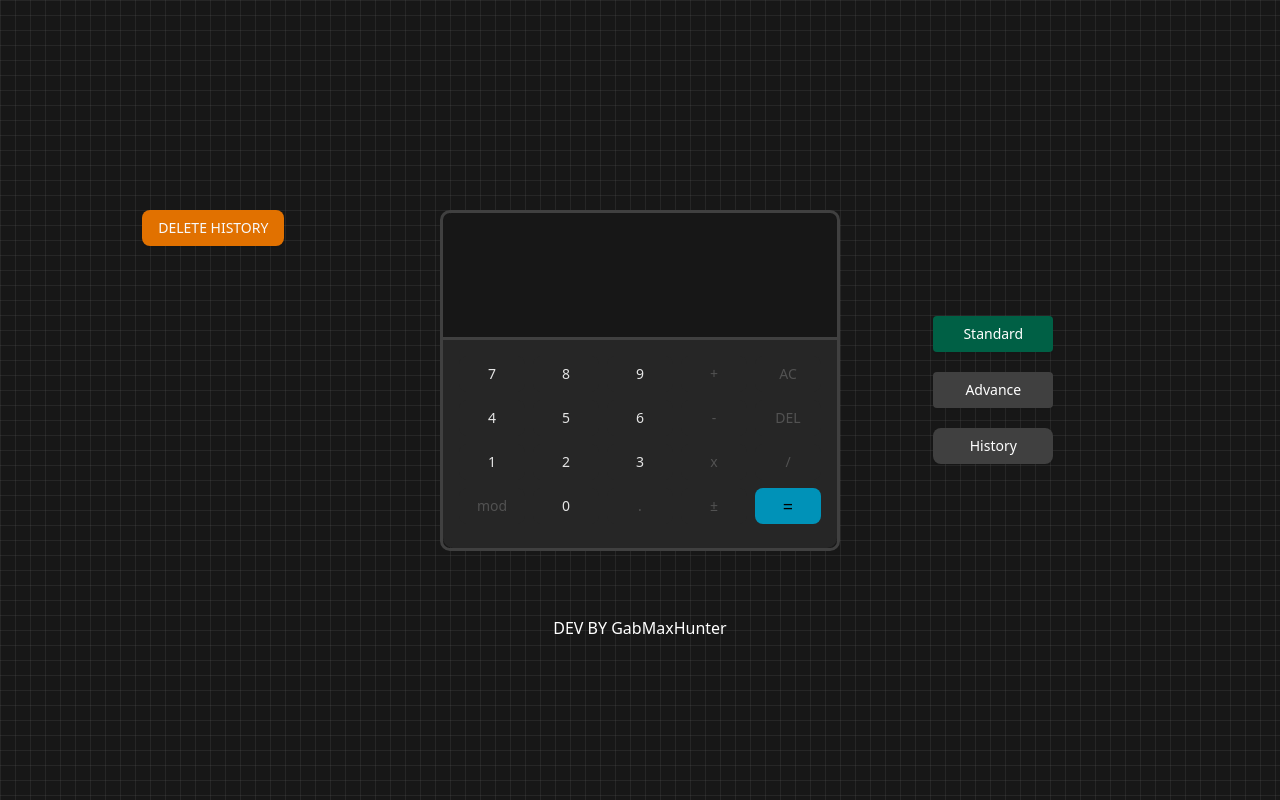
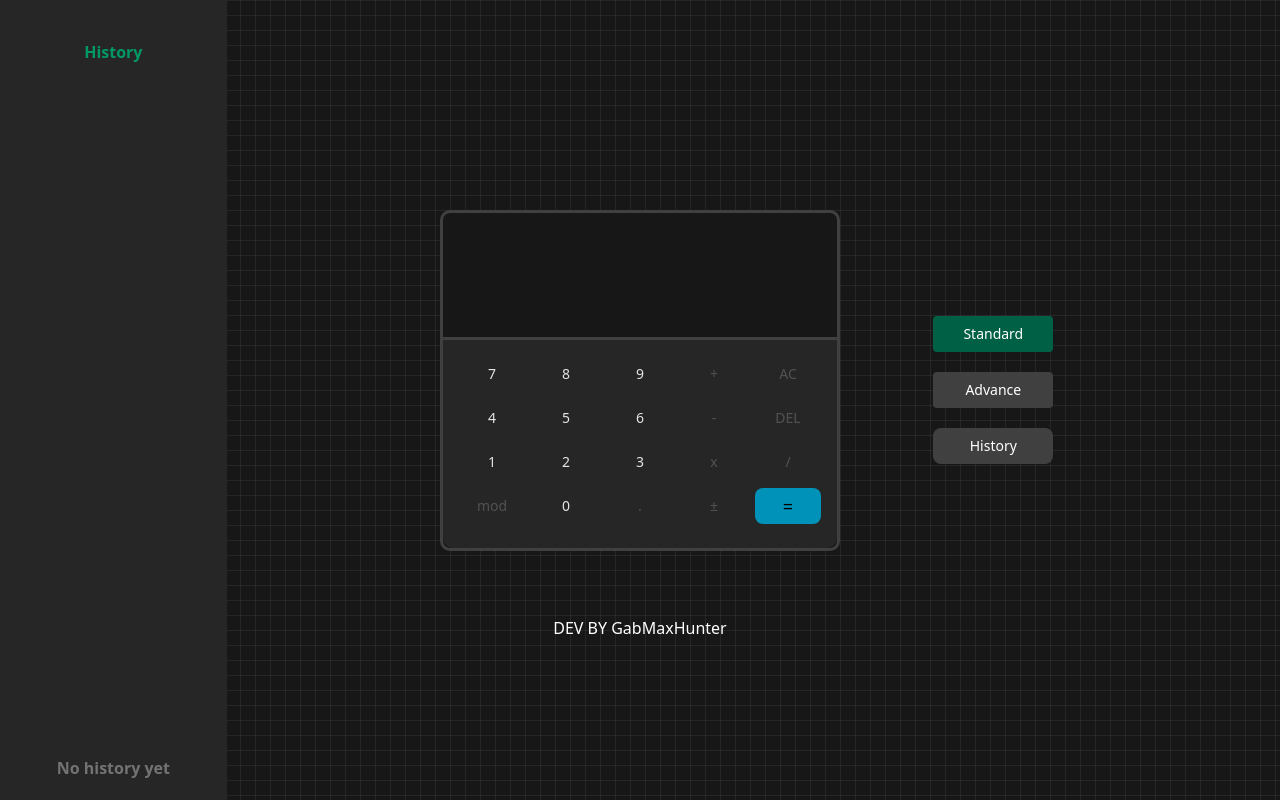
Before and after one commit to johngabbb/calculator-app, a React (Vite) app in the folder my-calculator/: page / in a window 1280 px wide. Built offline with nearby package versions, Linux system fonts and the light colour scheme.

Commit message:
Implemented history viewing

```diff
--- a/my-calculator/src/App.tsx
+++ b/my-calculator/src/App.tsx
@@ -27,7 +27,7 @@ function App() {
       className="grid grid-cols-3 content-center overflow-auto min-h-screen w-full bg-neutral-900 bg-image
       bg-[size:15px_15px] [background-image:linear-gradient(to_right,rgba(100,100,100,0.2)_1px,transparent_1px),linear-gradient(to_bottom,rgba(100,100,100,0.2)_1px,transparent_1px)]"
     >
-      <div>
+      <div className="bg-neutral-800 h-screen overflow-hidden mr-50">
         <HistoryTab
           historyClick={historyClick}
           historyArray={historyArray}
--- a/my-calculator/src/Components/Calculator/Advance/CalculatorAdvance.tsx
+++ b/my-calculator/src/Components/Calculator/Advance/CalculatorAdvance.tsx
@@ -2,9 +2,11 @@ import React, { useState } from "react";
 import DisplayOutputAdvance from "./DisplayOutput/DisplayOutputAdvance";
 import NumpadAdvance from "./Numpad/NumpadAdvance";
 
-interface Props {}
+interface Props {
+  addToHistory: (operation: string) => void;
+}
 
-const CalculatorAdvance = (props: Props) => {
+const CalculatorAdvance = ({ addToHistory }: Props) => {
   const [displayValue, setDisplayValue] = useState<string>("");
   const [displayFullOperation, setDisplayFullOperation] = useState<string>("");
   const [equalOperation, setEqualOperation] = useState<boolean>(false);
@@ -554,6 +556,7 @@ const CalculatorAdvance = (props: Props) => {
       setDisplayValue(result);
       setEqualOperation(true);
       setCurrentOperand("");
+      addToHistory(`${displayFullOperation} = ${result}`);
     } catch (error) {
       console.error("Error calculating result:", error);
       setDisplayValue("Syntax Error");
--- a/my-calculator/src/Components/HistoryTab/HistoryTab.tsx
+++ b/my-calculator/src/Components/HistoryTab/HistoryTab.tsx
@@ -1,4 +1,5 @@
 import { Button } from "../ui/button";
+import { ScrollArea } from "../ui/scroll-area";
 
 interface Props {
   historyClick: boolean;
@@ -12,19 +13,50 @@ const HistoryTab = ({ historyClick, historyArray, setHistoryArray }: Props) => {
   };
 
   return (
-    <>
-      <div className="mx-2 flex  justify-center">
-        <div className="h-full w-px bg-white"></div>
+    <div className="p-5 flex flex-col h-full">
+      <div className="text-emerald-600 font-bold p-5">History</div>
+
+      <ScrollArea className="flex-1 h-[calc(100vh-200px)]">
+        <div className="pr-4">
+          {historyArray.map((entry, index) => {
+            // Split the entry by the equals sign
+            const parts = entry.split("=");
+
+            if (parts.length >= 2) {
+              const operation = parts[0].trim();
+              const result = parts[1].trim();
+
+              return (
+                <div key={index} className="text-white p-3 m-3 bg-neutral-900 rounded-md">
+                  <div className="text-neutral-400 mb-1">{operation}</div>
+                  <div className="text-lg font-bold">{result}</div>
+                </div>
+              );
+            }
+
+            // Fallback
+            return (
+              <div key={index} className="text-white p-3 m-3 bg-neutral-900 rounded-md">
+                {entry}
+              </div>
+            );
+          })}
+        </div>
+      </ScrollArea>
+
+      <div className="mt-4">
+        {historyArray.length === 0 ? (
+          <p className="text-neutral-500 font-bold">No history yet</p>
+        ) : (
+          <Button
+            className="bg-emerald-800 hover:bg-emerald-950 transition-colors font-bold"
+            onClick={handleClearHistory}
+          >
+            Clear
+          </Button>
+        )}
       </div>
-      <div>
-        {historyArray.map((entry) => (
-          <div className="text-white">{entry}</div>
-        ))}
-      </div>
-      <Button className="bg-amber-600" onClick={handleClearHistory}>
-        DELETE HISTORY
-      </Button>
-    </>
+    </div>
   );
 };
 
```
